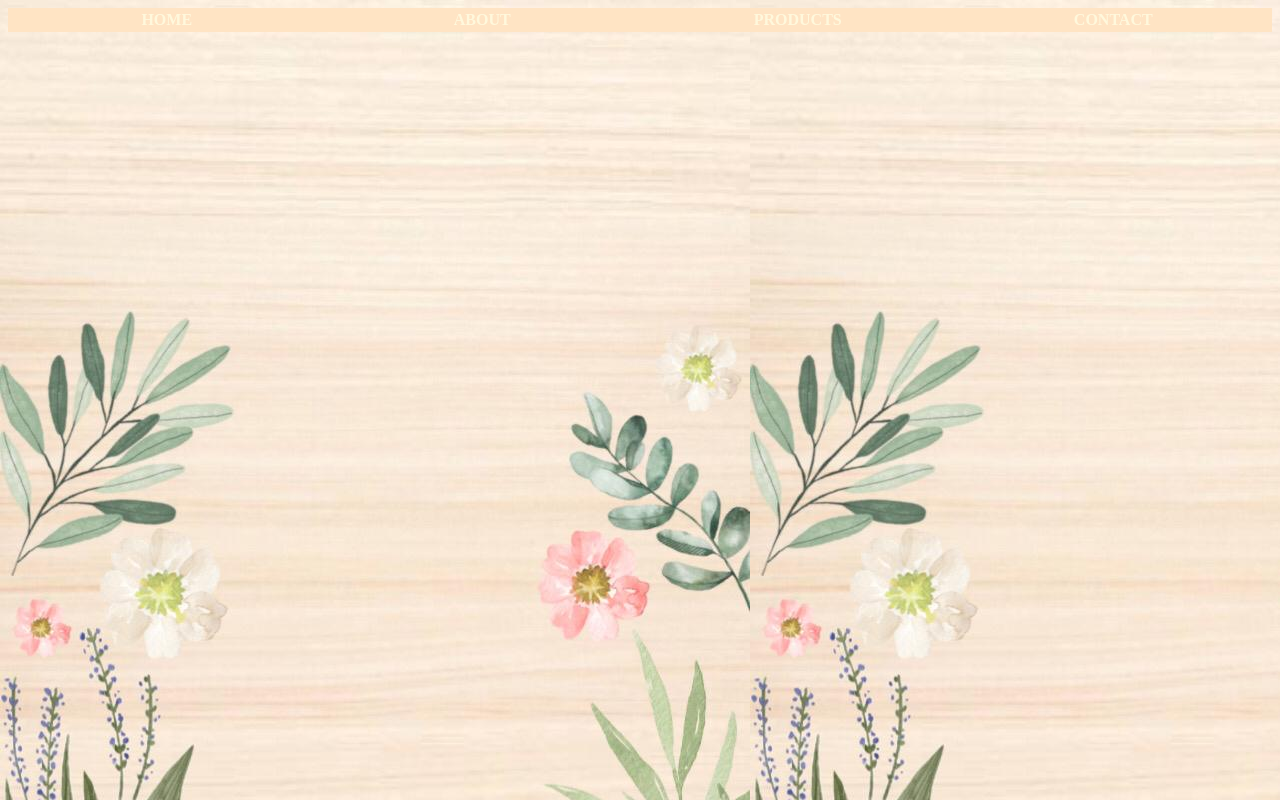
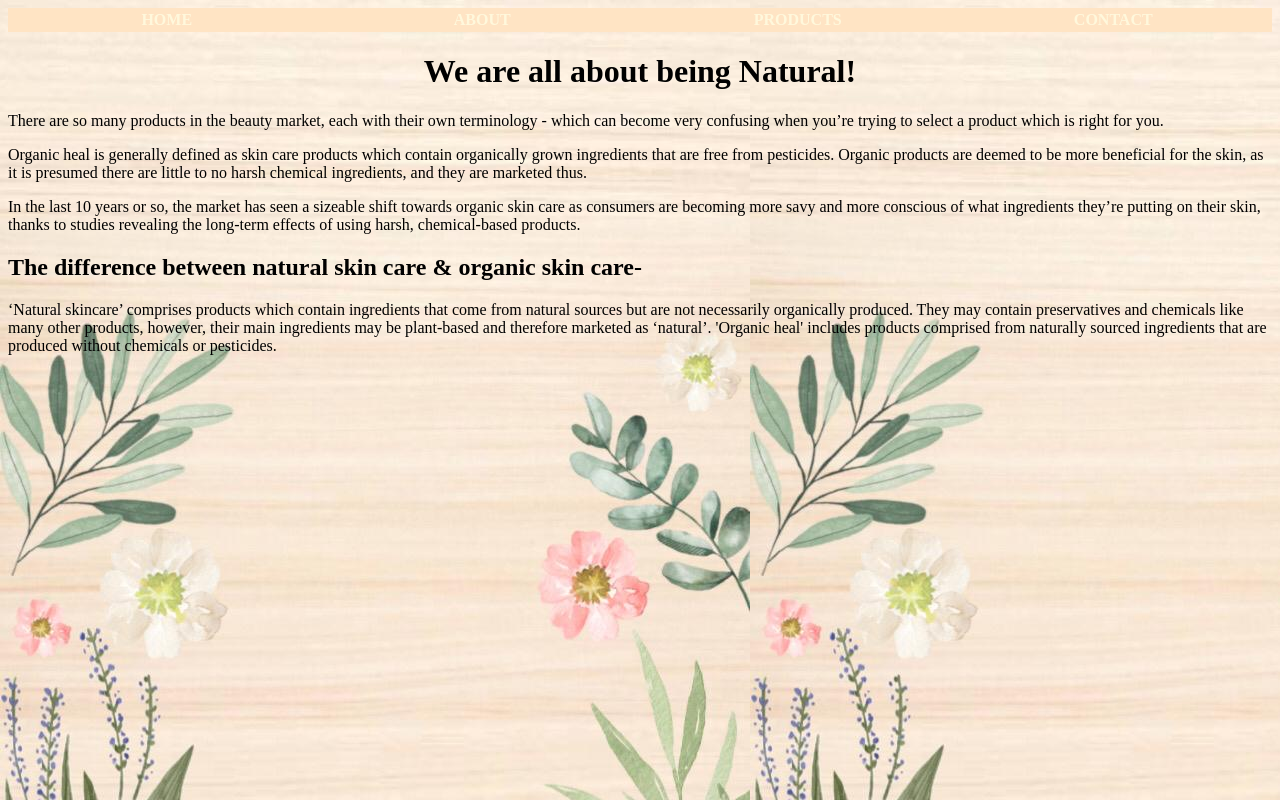
Before and after one commit to shristi712/eco.soft, a plain HTML site: page about.html in a window 1280 px wide. Drawn offline with Linux system fonts and the light colour scheme.

Commit message:
Update about.html

```diff
--- a/about.html
+++ b/about.html
@@ -19,6 +19,11 @@ text-decoration:none;
 <th width="25%"><a href="contact.html">CONTACT</a></th>
 </tr>
 </table>
-
+    <h1 style="text-align:center;">We are all about being Natural!</h1>
+            <p>There are so many products in the beauty market, each with their own terminology - which can become very confusing when you’re trying to select a product which is right for you.</p>
+<p>Organic heal is generally defined as skin care products which contain organically grown ingredients that are free from pesticides. Organic products are deemed to be more beneficial for the skin, as it is presumed there are little to no harsh chemical ingredients, and they are marketed thus.</p>
+<p>In the last 10 years or so, the market has seen a sizeable shift towards organic skin care as consumers are becoming more savy and more conscious of what ingredients they’re putting on their skin, thanks to studies revealing the long-term effects of using harsh, chemical-based products.</p>
+            <h2>The difference between natural skin care & organic skin care-</h2>
+            <p>‘Natural skincare’ comprises products which contain ingredients that come from natural sources but are not necessarily organically produced. They may contain preservatives and chemicals like many other products, however, their main ingredients may be plant-based and therefore marketed as ‘natural’. 'Organic heal' includes products comprised from naturally sourced ingredients that are produced without chemicals or pesticides.
     </body>
 </html>
```
